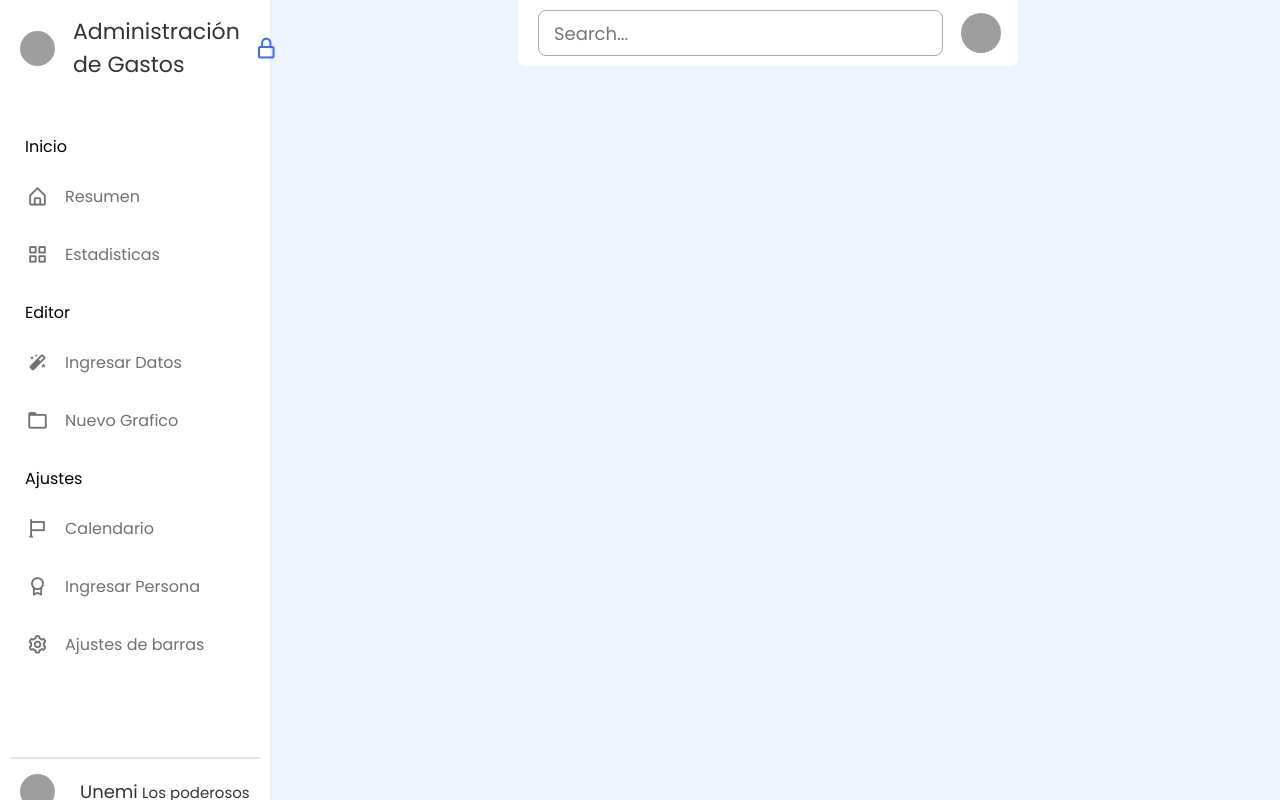
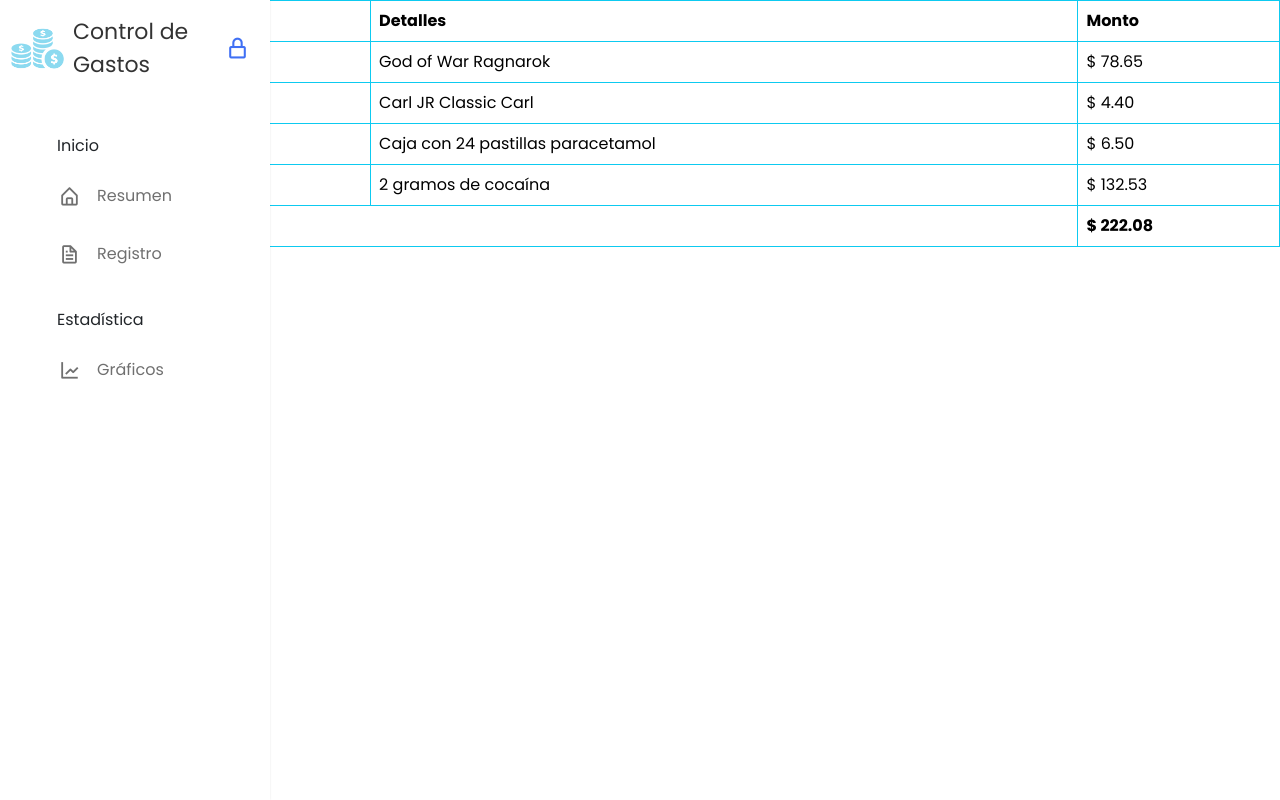
Before and after one commit to Diego-unemi/App-Control-de-Gastos-Personales, a Flask app: page / in a window 1280 px wide. Run offline with Flask 3, Linux system fonts and the light colour scheme; grey boxes are pictures that could not be loaded.

Commit message:
Add files via upload

```diff
--- a/app.py
+++ b/app.py
@@ -1,5 +1,6 @@
 from flask import Flask, render_template
 from flask_sqlalchemy import SQLAlchemy
+from datetime import datetime
 
 app = Flask(__name__)
 app.config['SQLALCHEMY_DATABASE_URI'] = 'sqlite:///C:/Users/newco/OneDrive/Escritorio/ProyectoED/data.db'
@@ -12,14 +13,30 @@ class Bill(db.Model):
     __tablename__ = 'bills'
     id = db.Column(db.Integer, primary_key=True)
     name = db.Column(db.String)
-    text = db.Column(db.String)
+    description = db.Column(db.String)
     category = db.Column(db.String)
-    amount = db.Column(db.Float)
+    amount = db.Column(db.String)
+    date = db.Column(db.DateTime, default=datetime.now)
 
 
 @app.route('/')
 def home():
-    return render_template('index.html')
+    bills = Bill.query.order_by(Bill.date.asc()).all()
+    total=0
+    for bill in bills:
+        total += float(bill.amount)
+    total = round(total, 2)
+    return render_template('index.html', bills=bills, total=total)
+
+
+@app.route('/registro')
+def registro():
+    return render_template('record.html')
+
+
+@app.route('/graficos')
+def graficos():
+    return render_template('graphics.html')
 
 
 if __name__ == '__main__':
--- a/static/styles.css
+++ b/static/styles.css
@@ -21,8 +21,8 @@ body {
   justify-content: center;
 }
 .nav_image img {
-  height: 35px;
-  width: 35px;
+  height: 65px;
+  width: 65px;
   border-radius: 50%;
   object-fit: cover;
 }
--- /dev/null
+++ b/templates/graphics.html
@@ -0,0 +1,4 @@
+{% extends 'layout.html' %}
+{% block body %}
+<h1>Gráficaaaaaaaaaaaaaaaaaas</h1>
+{% endblock %}
--- a/templates/index.html
+++ b/templates/index.html
@@ -1,3 +1,27 @@
-{% extends 'layout.html'%}
+{% extends 'layout.html' %}
 {% block body %}
+<div class="resume">
+    <table class="table table-bordered border-info">
+        <thead>
+            <tr>
+                <th scope="col">Nombre</th>
+                <th scope="col">Detalles</th>
+                <th scope="col">Monto</th>
+            </tr>
+        </thead>
+        <tbody>
+            {% for bill in bills %}
+            <tr>
+                <td>{{ bill.name }}</td>
+                <td>{{ bill.description }}</td>
+                <td>$ {{ bill.amount }}</td>
+            </tr>
+            {% endfor %}
+            <tr>
+                <th colspan="2">Total:</th>
+                <th>$ {{ total }}</th>
+            </tr>
+        </tbody>
+    </table>
+</div>
 {% endblock %}
--- a/templates/layout.html
+++ b/templates/layout.html
@@ -5,16 +5,22 @@
     <meta name="viewport" content="width=device-width, initial-scale=1.0">
     <link rel="stylesheet" type="text/css" href="{{ url_for('static', filename='styles.css') }}"/>
     <link href="https://unpkg.com/boxicons@2.1.4/css/boxicons.min.css" rel="stylesheet"/>
+    <link
+            href="https://cdn.jsdelivr.net/npm/bootstrap@5.3.2/dist/css/bootstrap.min.css"
+            rel="stylesheet"
+            integrity="sha384-T3c6CoIi6uLrA9TneNEoa7RxnatzjcDSCmG1MXxSR1GAsXEV/Dwwykc2MPK8M2HN"
+            crossorigin="anonymous"
+        />
     <script src="{{ url_for('static', filename='script.js') }}" defer></script>
-    <title>Estructura</title>
+    <title>Control de gastos personales</title>
 </head>
 <body>
 <nav class="sidebar locked">
       <div class="logo_items flex">
         <span class="nav_image">
-          <img src="images/logo.png" alt="logo_img" />
+          <img src="/static/icon.png" />
         </span>
-        <span class="logo_name">Administración de Gastos</span>
+        <span class="logo_name">Control de Gastos</span>
         <i class="bx bx-lock-alt" id="lock-icon" title="Unlock Sidebar"></i>
         <i class="bx bx-x" id="sidebar-close"></i>
       </div>
@@ -26,81 +32,44 @@
               <span class="line"></span>
             </div>
             <li class="item">
-              <a href="#" class="link flex">
+              <a href="{{ url_for('home') }}" class="link flex">
                 <i class="bx bx-home-alt"></i>
                 <span>Resumen</span>
               </a>
             </li>
             <li class="item">
-              <a href="#" class="link flex">
-                <i class="bx bx-grid-alt"></i>
-                <span>Estadisticas</span>
+              <a href="{{ url_for('registro') }}" class="link flex">
+                <i class="bx bx-file"></i>
+                <span>Registro</span>
               </a>
             </li>
           </ul>
           <ul class="menu_item">
             <div class="menu_title flex">
-              <span class="title">Editor</span>
+              <span class="title">Estadística</span>
               <span class="line"></span>
             </div>
             <li class="item">
-              <a href="#" class="link flex">
-                <i class="bx bxs-magic-wand"></i>
-                <span>Ingresar Datos</span>
-              </a>
-            </li>
-            <li class="item">
-              <a href="#" class="link flex">
-                <i class="bx bx-folder"></i>
-                <span>Nuevo Grafico</span>
-              </a>
-            </li>
-          </ul>
-          <ul class="menu_item">
-            <div class="menu_title flex">
-              <span class="title">Ajustes</span>
-              <span class="line"></span>
-            </div>
-            <li class="item">
-              <a href="#" class="link flex">
-                <i class="bx bx-flag"></i>
-                <span>Calendario</span>
-              </a>
-            </li>
-            <li class="item">
-              <a href="#" class="link flex">
-                <i class="bx bx-award"></i>
-                <span>Ingresar Persona</span>
-              </a>
-            </li>
-            <li class="item">
-              <a href="#" class="link flex">
-                <i class="bx bx-cog"></i>
-                <span>Ajustes de barras</span>
+              <a href="{{ url_for('graficos') }}" class="link flex">
+                <i class="bx bx-line-chart"></i>
+                <span>Gráficos</span>
               </a>
             </li>
           </ul>
         </div>
-        <div class="sidebar_profile flex">
-          <span class="nav_image">
-            <img src="images/profile.jpg" alt="logo_img" />
-          </span>
-          <div class="data_text">
-            <span class="name">Unemi</span>
-            <span class="email">Los poderosos</span>
-          </div>
-        </div>
       </div>
-    </nav>
-    <!-- Navbar -->
-    <nav class="navbar flex">
-      <i class="bx bx-menu" id="sidebar-open"></i>
-      <input type="text" placeholder="Search..." class="search_box" />
-      <span class="nav_image">
-        <img src="images/profile.jpg" alt="logo_img" />
-      </span>
     </nav>
 {% block body %}
 {% endblock %}
+<script
+            src="https://cdn.jsdelivr.net/npm/@popperjs/core@2.11.8/dist/umd/popper.min.js"
+            integrity="sha384-I7E8VVD/ismYTF4hNIPjVp/Zjvgyol6VFvRkX/vR+Vc4jQkC+hVqc2pM8ODewa9r"
+            crossorigin="anonymous"
+        ></script>
+        <script
+            src="https://cdn.jsdelivr.net/npm/bootstrap@5.3.2/dist/js/bootstrap.min.js"
+            integrity="sha384-BBtl+eGJRgqQAUMxJ7pMwbEyER4l1g+O15P+16Ep7Q9Q+zqX6gSbd85u4mG4QzX+"
+            crossorigin="anonymous"
+        ></script>
 </body>
 </html>
--- /dev/null
+++ b/templates/record.html
@@ -0,0 +1,4 @@
+{% extends 'layout.html' %}
+{% block body %}
+
+{% endblock %}
```
Also changed, not shown: data.db, static/icon.png (added), static/script.js (line endings or trailing spaces).
